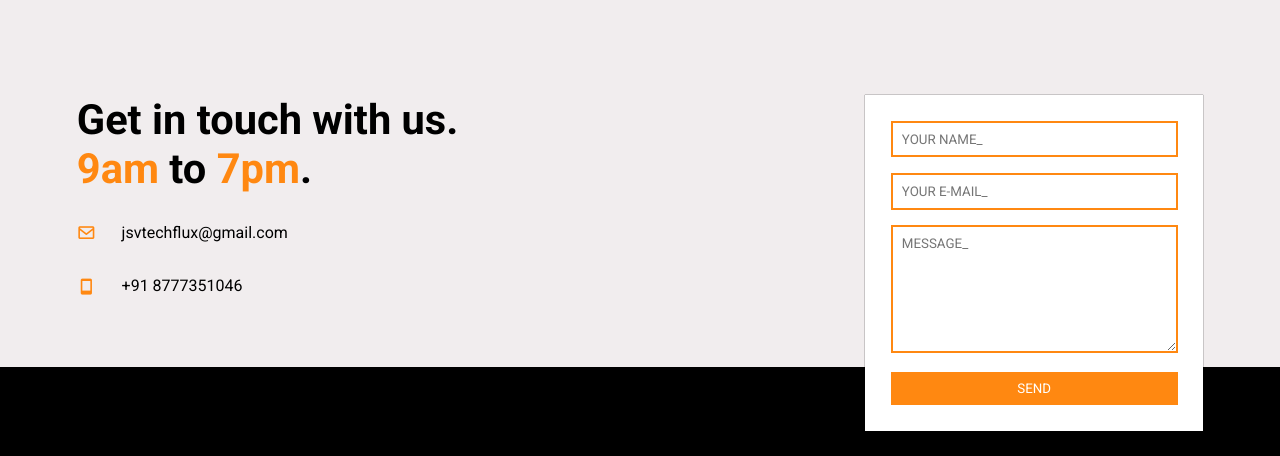
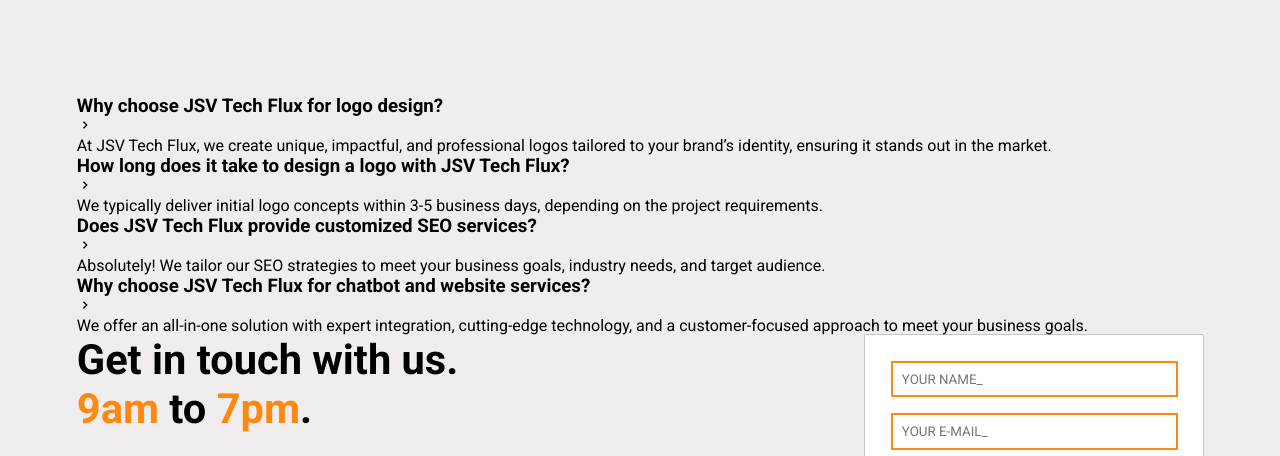
Before and after one commit to abu-rajput/JSVTechFlux, a plain HTML site: page index.html in a window 1280 px wide. Shown: the part 2417-2873 px from the top of the page. Drawn offline with nearby package versions, Linux system fonts and the light colour scheme.

Commit message:
Add files via upload

```diff
--- a/index.html
+++ b/index.html
@@ -8,7 +8,7 @@
     <link href='https://unpkg.com/boxicons@2.1.4/css/boxicons.min.css' rel='stylesheet'>
     <link rel="shortcut icon" href="./img/log1.png" type="image/x-icon">
 </head>
-<body>
+<body onload="start()">
     <header class="headar">
         <div class="logo">
 
@@ -121,16 +121,12 @@
                 <div id="head">
                     <div id="profile"><img src="./img/developer.png" alt=""></div>
                     <i class='bx bxs-message-alt-x'></i>
-
                 </div>
-                <div id="chatproces">
-                    <div id="bottom">
-                        <form action="">
-                        <input type="text" placeholder="Message..">
-                        <button type="submit"><i class='bx bxs-send'></i>
-                        </button>
-                    </form>
-                    </div>
+                <div id="chatproces"> </div>
+                <div id="bottom">
+                    <input type="text" placeholder="Message.." class="text">
+                    <button type="submit" class="sendbtn">send<i class='bx bxs-send'></i>
+                    </button>
                 </div>
             </div>
         </div>
@@ -296,6 +292,45 @@
 
             </div>
         </section>
+        <section class="faq">
+            <div class="accordian">
+                <div class="question">
+                    <h3>Why choose JSV Tech Flux for logo design?</h3>
+                    <span ><i class='minimaiz bx bx-chevron-right'></i></span>
+                </div>
+                <div class="answer">
+                    At JSV Tech Flux, we create unique, impactful, and professional logos tailored to your brand’s identity, ensuring it stands out in the market.
+                </div>
+            </div>
+            <div class="accordian">
+                <div class="question">
+                    <h3>How long does it take to design a logo with JSV Tech Flux?</h3>
+                    <span ><i class='minimaiz bx bx-chevron-right'></i></span>
+                </div>
+                <div class="answer">
+                    We typically deliver initial logo concepts within 3-5 business days, depending on the project requirements.
+                </div>
+            </div>
+            <div class="accordian">
+                <div class="question">
+                    <h3> Does JSV Tech Flux provide customized SEO services?</h3>
+                    <span ><i class='minimaiz bx bx-chevron-right'></i></span>
+                </div>
+                <div class="answer">
+                    Absolutely! We tailor our SEO strategies to meet your business goals, industry needs, and target audience.
+                </div>
+            </div>
+            <div class="accordian">
+                <div class="question">
+                    <h3>Why choose JSV Tech Flux for chatbot and website services?</h3>
+                    <span ><i class='minimaiz bx bx-chevron-right'></i></span>
+                </div>
+                <div class="answer">
+                    We offer an all-in-one solution with expert integration, cutting-edge technology, and a customer-focused approach to meet your business goals.
+                </div>
+            </div>
+
+        </section>
        <section id="contact">
         <div id="conLeft">
             <h1>Get in touch with us. <br><span>9am</span> to<span> 7pm</span>.</h1>
@@ -358,6 +393,8 @@
 <script src="menu.js"></script>
 <script src="search.js"></script>
 <script src="chat.js"></script>
+<script src="faq.js"></script>
+<script src="App.js"></script>
 <script src="contactclick.js"></script>
 
 </body>
```
